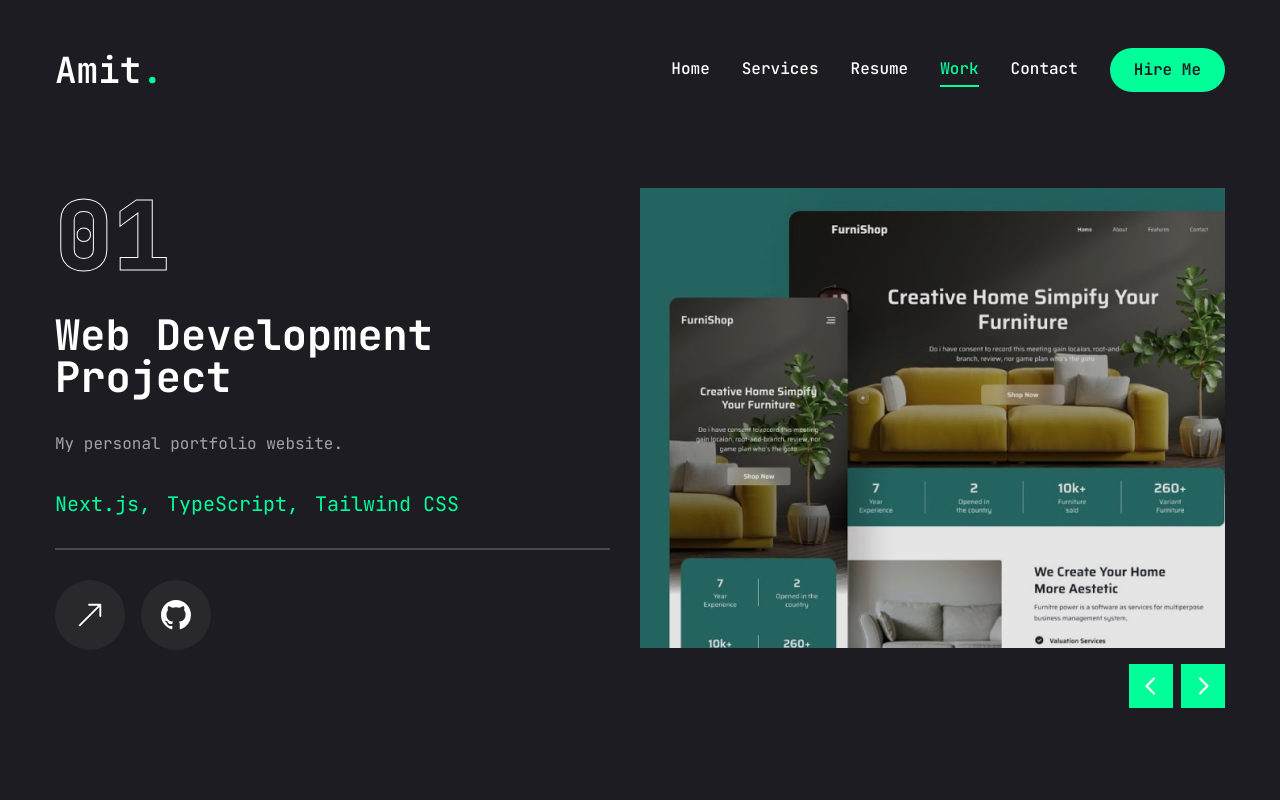
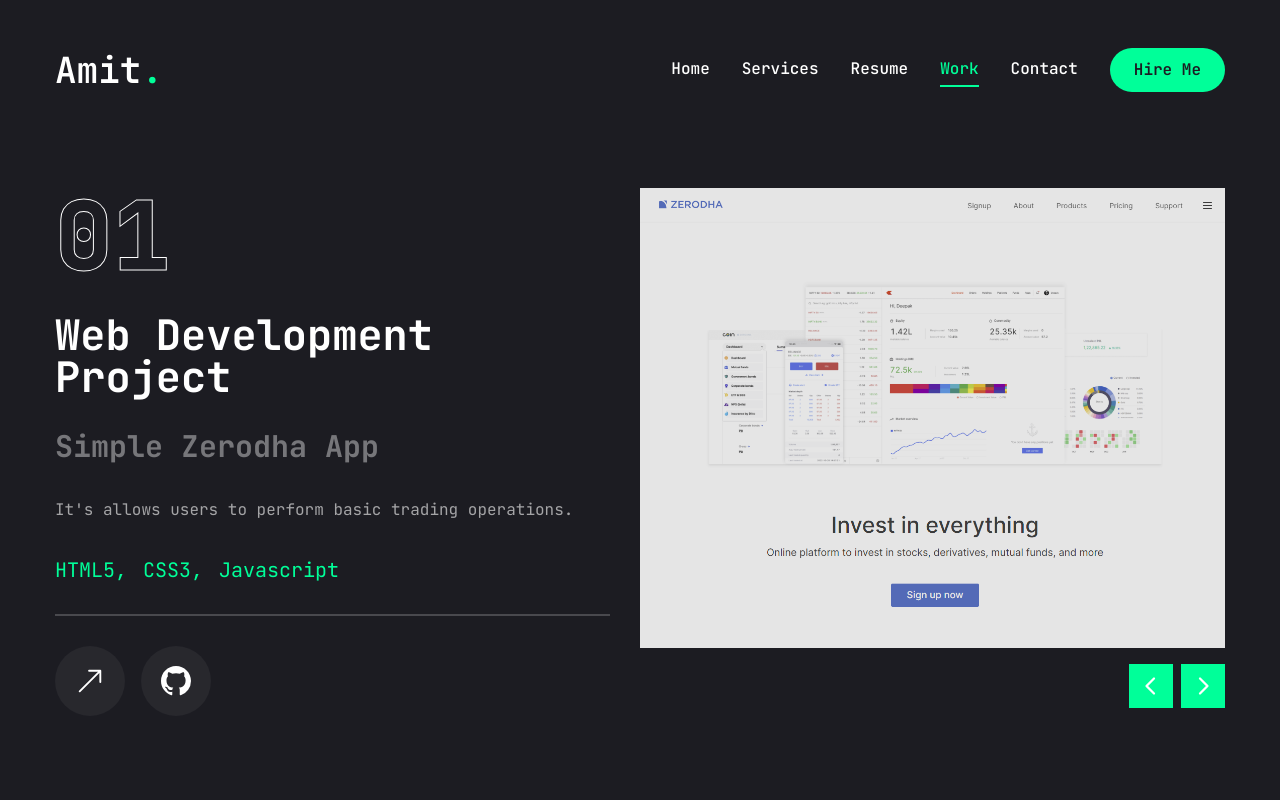
Before and after one commit to Amit-Dey/amit-portfolio, a Next.js app: page /work in a window 1280 px wide. Built offline with nearby package versions, Linux system fonts and the light colour scheme.

Commit message:
readme updated

```diff
--- a/app/work/page.tsx
+++ b/app/work/page.tsx
@@ -24,12 +24,12 @@
   {
     num: "01",
     catagory: "Web Development",
-    title: "Portfolio",
-    description: "My personal portfolio website.",
-    stack: [{ name: "Next.js" }, { name: "TypeScript" }, { name: "Tailwind CSS" }],
-    image: "/assets/work/thumb1.png",
-    live: "https://www.google.com",
-    github: "https://www.google.com",
+    title: "Simple Zerodha App",
+    description: "It's allows users to perform basic trading operations.",
+    stack: [{ name: "HTML5" }, { name: "CSS3" }, { name: "Javascript" }],
+    image: "/assets/work/zerodha.png",
+    live: "https://amit-dey.github.io/Simple-Zerodha-App/",
+    github: "https://github.com/Amit-Dey/Simple-Zerodha-App",
   },
   {
     num: "02",
@@ -86,6 +86,11 @@
               <h2 className="text-[42px] font-bold leading-none text-white group-hover:text-accent transition-all duration-500 capitalize">
                 {project.catagory} project
               </h2>
+              {/* Project Title */}
+              <h3 className="text-3xl font-bold text-white/40">
+                {project.title}
+              </h3>
+
               {/* Project description */}
               <p className="text-white/60">
                 {project.description}
```
Also changed, not shown: public/assets/work/zerodha.png (added), 1 other file (tests, documents, lock files or other folders).
